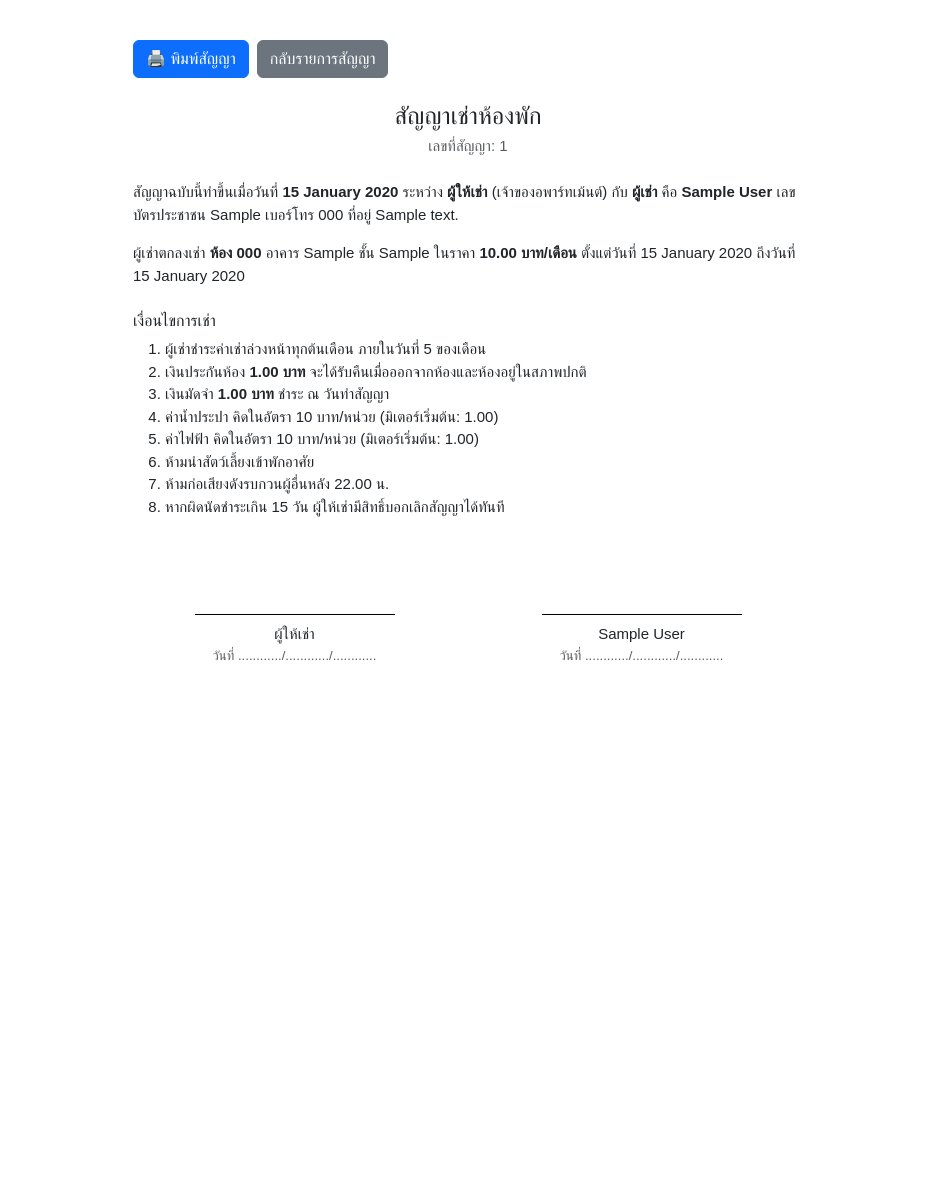
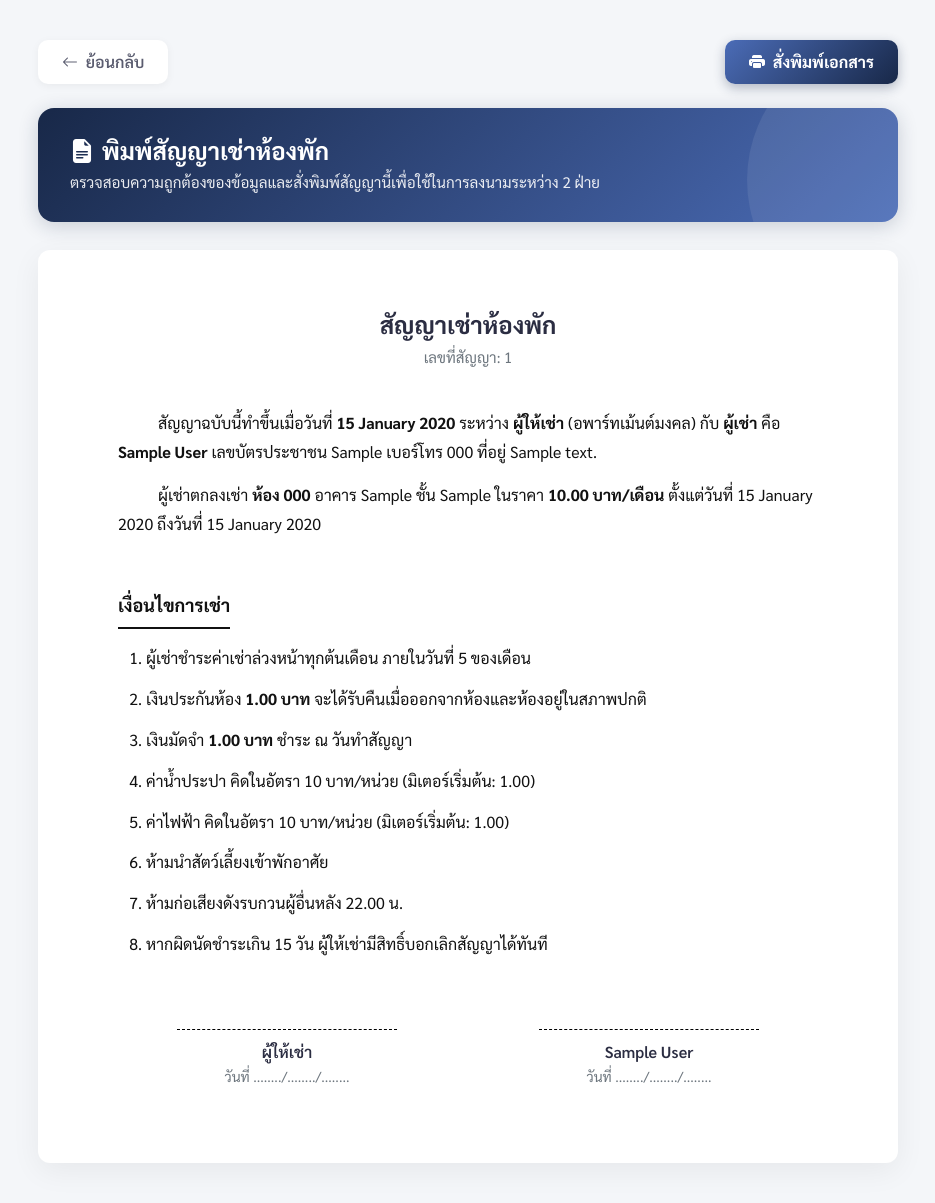
Before and after one commit to Mightycgm/ICT22667-Project, a Django app: page /contracts/1/print/ in a window 1280 px wide. Shown: the whole page, without its empty margins (172-1107 px from the left). Before the commit the page ends 660 px from the top, so only its background shows below. Run offline with Django 5.2, Linux system fonts and the light colour scheme; a user stored in the database is signed in; tables that the repository leaves empty hold one stand-in row (values such as "Sample post").

Commit message:
เเก้ไขหน้าปริ้นสัญญาห้อง

```diff
--- a/Apartment Management Project/apartment_project/apartment/templates/apartment/contract/print.html
+++ b/Apartment Management Project/apartment_project/apartment/templates/apartment/contract/print.html
@@ -3,32 +3,213 @@
 <html lang="th">
 <head>
     <meta charset="UTF-8">
-    <title>สัญญาเช่าห้องพัก</title>
+    <title>สัญญาเช่าห้องพัก - {{ contract.Contract_ID }}</title>
+    <!-- Fonts -->
+    <link href="https://fonts.googleapis.com/css2?family=Sarabun:wght@300;400;500;600;700&display=swap" rel="stylesheet">
+    <!-- Bootstrap CSS -->
     <link href="https://cdn.jsdelivr.net/npm/bootstrap@5.3.0/dist/css/bootstrap.min.css" rel="stylesheet">
+    <!-- Bootstrap Icons -->
+    <link href="https://cdn.jsdelivr.net/npm/bootstrap-icons@1.10.5/font/bootstrap-icons.css" rel="stylesheet">
+
     <style>
-        @media print { .no-print { display: none !important; } }
-        body { font-family: 'Sarabun', sans-serif; font-size: 15px; }
-        .contract-box { max-width: 750px; margin: 0 auto; padding: 40px; }
-        .signature-box { border-top: 1px solid #000; width: 200px; text-align: center; }
+        body {
+            font-family: 'Sarabun', sans-serif;
+            background-color: #f4f6f9;
+            color: #2b2d42;
+        }
+
+        /* Screen Only Styles */
+        @media screen {
+            .page-container {
+                padding: 40px 20px;
+                max-width: 900px;
+                margin: 0 auto;
+            }
+            .contract-hero {
+                background: linear-gradient(135deg, #182848 0%, #4b6cb7 100%);
+                border-radius: 16px;
+                padding: 28px 32px;
+                margin-bottom: 28px;
+                position: relative;
+                overflow: hidden;
+                color: #fff;
+                box-shadow: 0 4px 20px rgba(24, 40, 72, 0.2);
+            }
+            .contract-hero::before {
+                content: '';
+                position: absolute;
+                top: -60%; right: -15%;
+                width: 280px; height: 280px;
+                border-radius: 50%;
+                background: rgba(255,255,255,0.08);
+            }
+            .contract-hero h4 {
+                font-weight: 800;
+                margin: 0;
+                position: relative;
+                z-index: 1;
+                font-size: 1.5rem;
+            }
+            .contract-hero p {
+                opacity: 0.9;
+                margin: 6px 0 0;
+                position: relative;
+                z-index: 1;
+                font-size: 0.95rem;
+            }
+
+            .contract-paper {
+                background: #fff;
+                border-radius: 12px;
+                padding: 60px 80px;
+                box-shadow: 0 8px 30px rgba(0,0,0,0.06);
+                margin: 0 auto;
+            }
+
+            .btn-print {
+                background: linear-gradient(135deg, #4b6cb7 0%, #182848 100%);
+                border: none;
+                color: #fff;
+                font-weight: 700;
+                padding: 10px 24px;
+                border-radius: 10px;
+                transition: all 0.2s ease;
+                box-shadow: 0 4px 12px rgba(24, 40, 72, 0.3);
+            }
+            .btn-print:hover {
+                transform: translateY(-2px);
+                box-shadow: 0 6px 20px rgba(24, 40, 72, 0.4);
+                color: #fff;
+            }
+            .btn-back {
+                background: #fff;
+                color: #5a5c6f;
+                font-weight: 600;
+                padding: 10px 24px;
+                border-radius: 10px;
+                border: none;
+                transition: all 0.2s ease;
+                box-shadow: 0 2px 8px rgba(0,0,0,0.05);
+            }
+            .btn-back:hover {
+                background: #f0f2f5;
+                color: #1e1e2d;
+            }
+        }
+
+        /* Print Only Styles */
+        @media print {
+            body {
+                background: #fff;
+                font-size: 15px;
+            }
+            .no-print, .contract-hero {
+                display: none !important;
+            }
+            .page-container {
+                padding: 0;
+                max-width: 100%;
+                margin: 0;
+            }
+            .contract-paper {
+                padding: 0;
+                box-shadow: none;
+                border-radius: 0;
+            }
+        }
+
+        /* Shared Contract Document Styles */
+        .contract-header {
+            text-align: center;
+            margin-bottom: 40px;
+        }
+        .contract-header h3 {
+            font-weight: 700;
+            font-size: 24px;
+            margin-bottom: 8px;
+        }
+        .contract-header .contract-id {
+            color: #6c757d;
+            font-size: 15px;
+        }
+
+        .contract-body {
+            font-size: 16px;
+            line-height: 1.8;
+            color: #111;
+        }
+        .contract-body p {
+            margin-bottom: 15px;
+        }
+
+        .contract-terms-title {
+            font-weight: 700;
+            font-size: 18px;
+            margin-top: 35px;
+            margin-bottom: 15px;
+            border-bottom: 2px solid #111;
+            padding-bottom: 6px;
+            display: inline-block;
+        }
+
+        .contract-body ol {
+            padding-left: 28px;
+        }
+        .contract-body ol li {
+            margin-bottom: 12px;
+        }
+
+        .signature-section {
+            margin-top: 70px;
+        }
+        .signature-box {
+            border-top: 1px dashed #000;
+            width: 220px;
+            margin: 0 auto;
+            text-align: center;
+            padding-top: 10px;
+        }
+        .signature-name {
+            font-weight: 600;
+            margin-bottom: 2px;
+        }
+        .signature-date {
+            color: #6c757d;
+            font-size: 14px;
+        }
     </style>
 </head>
 <body>
-<div class="contract-box">
 
-    <!-- ปุ่ม -->
-    <div class="no-print mb-4 d-flex gap-2">
-        <button onclick="window.print()" class="btn btn-primary">🖨️ พิมพ์สัญญา</button>
-        <a href="{% url 'contract_list' %}" class="btn btn-secondary">กลับรายการสัญญา</a>
+<div class="page-container">
+
+    <!-- Screen UI Header & Buttons -->
+    <div class="no-print d-flex justify-content-between align-items-center mb-4">
+        <a href="{% url 'contract_list' %}" class="btn btn-back">
+            <i class="bi bi-arrow-left me-1"></i> ย้อนกลับ
+        </a>
+        <button onclick="window.print()" class="btn btn-print">
+            <i class="bi bi-printer-fill me-1"></i> สั่งพิมพ์เอกสาร
+        </button>
     </div>
 
-    <!-- หัวสัญญา -->
-    <h4 class="text-center mb-1">สัญญาเช่าห้องพัก</h4>
-    <p class="text-center text-muted mb-4">เลขที่สัญญา: {{ contract.Contract_ID }}</p>
+    <div class="contract-hero">
+        <h4><i class="bi bi-file-earmark-text-fill me-2"></i>พิมพ์สัญญาเช่าห้องพัก</h4>
+        <p>ตรวจสอบความถูกต้องของข้อมูลและสั่งพิมพ์สัญญานี้เพื่อใช้ในการลงนามระหว่าง 2 ฝ่าย</p>
+    </div>
 
-    <p>
+    <!-- The Actual Printable Contract Document -->
+    <div class="contract-paper">
+        <div class="contract-header">
+            <h3>สัญญาเช่าห้องพัก</h3>
+            <div class="contract-id">เลขที่สัญญา: {{ contract.Contract_ID }}</div>
+        </div>
+
+        <div class="contract-body">
+            <p style="text-indent: 40px;">
                 สัญญาฉบับนี้ทำขึ้นเมื่อวันที่
                 <strong>{{ contract.Start_Date|date:"d F Y" }}</strong>
-        ระหว่าง <strong>ผู้ให้เช่า</strong> (เจ้าของอพาร์ทเม้นต์)
+                ระหว่าง <strong>ผู้ให้เช่า</strong> (อพาร์ทเม้นต์มงคล)
                 กับ <strong>ผู้เช่า</strong> คือ
                 <strong>{{ contract.Tenant_ID.First_Name }} {{ contract.Tenant_ID.Last_Name }}</strong>
                 เลขบัตรประชาชน {{ contract.Tenant_ID.ID_Card }}
@@ -38,7 +219,7 @@
                 {% endif %}
             </p>
 
-    <p>
+            <p style="text-indent: 40px;">
                 ผู้เช่าตกลงเช่า <strong>ห้อง {{ contract.Room_ID.Room_Number }}</strong>
                 อาคาร {{ contract.Room_ID.Building_No }} ชั้น {{ contract.Room_ID.Floor }}
                 ในราคา <strong>{{ contract.Rent_Price|intcomma }} บาท/เดือน</strong>
@@ -46,7 +227,7 @@
                 ถึงวันที่ {{ contract.End_Date|date:"d F Y" }}
             </p>
 
-    <h6 class="mt-4">เงื่อนไขการเช่า</h6>
+            <div class="contract-terms-title">เงื่อนไขการเช่า</div>
             <ol>
                 <li>ผู้เช่าชำระค่าเช่าล่วงหน้าทุกต้นเดือน ภายในวันที่ 5 ของเดือน</li>
                 <li>เงินประกันห้อง <strong>{{ contract.Deposit|intcomma }} บาท</strong> จะได้รับคืนเมื่อออกจากห้องและห้องอยู่ในสภาพปกติ</li>
@@ -57,23 +238,26 @@
                 <li>ห้ามก่อเสียงดังรบกวนผู้อื่นหลัง 22.00 น.</li>
                 <li>หากผิดนัดชำระเกิน 15 วัน ผู้ให้เช่ามีสิทธิ์บอกเลิกสัญญาได้ทันที</li>
             </ol>
+        </div>
 
-    <!-- ลายเซ็น -->
-    <div class="row mt-5">
-        <div class="col-6 text-center">
-            <div class="signature-box mx-auto mt-5 pt-2">
-                <p class="mb-0">ผู้ให้เช่า</p>
-                <p class="text-muted small">วันที่ ............/............/............</p>
+        <!-- Signatures -->
+        <div class="row signature-section">
+            <div class="col-6">
+                <div class="signature-box">
+                    <p class="signature-name">ผู้ให้เช่า</p>
+                    <p class="signature-date">วันที่ ......../......../........</p>
                 </div>
             </div>
-        <div class="col-6 text-center">
-            <div class="signature-box mx-auto mt-5 pt-2">
-                <p class="mb-0">{{ contract.Tenant_ID.First_Name }} {{ contract.Tenant_ID.Last_Name }}</p>
-                <p class="text-muted small">วันที่ ............/............/............</p>
+            <div class="col-6">
+                <div class="signature-box">
+                    <p class="signature-name">{{ contract.Tenant_ID.First_Name }} {{ contract.Tenant_ID.Last_Name }}</p>
+                    <p class="signature-date">วันที่ ......../......../........</p>
                 </div>
             </div>
         </div>
+    </div> <!-- end contract-paper -->
 
-</div>
+</div> <!-- end page-container -->
+
 </body>
 </html>
```
Lines whose indentation alone changed are shown as unchanged.
